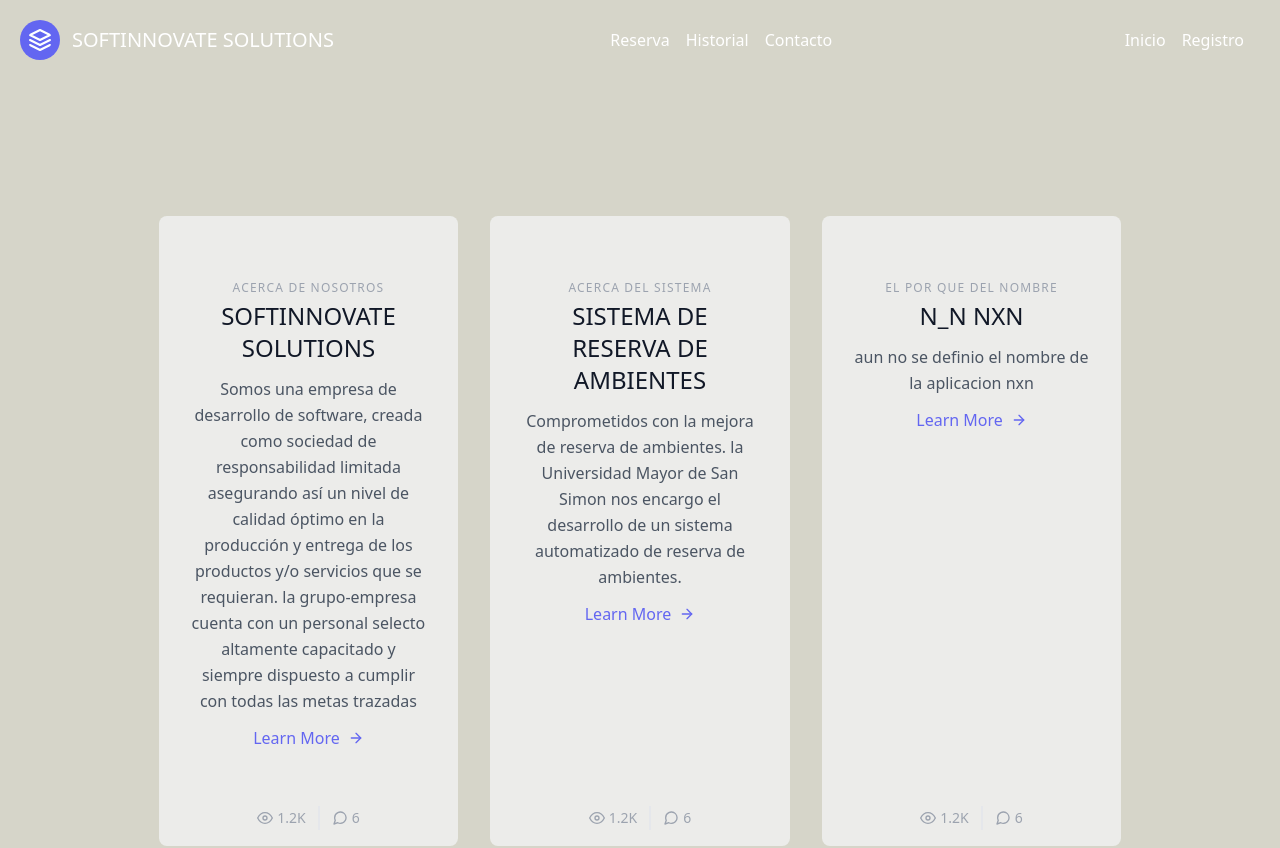
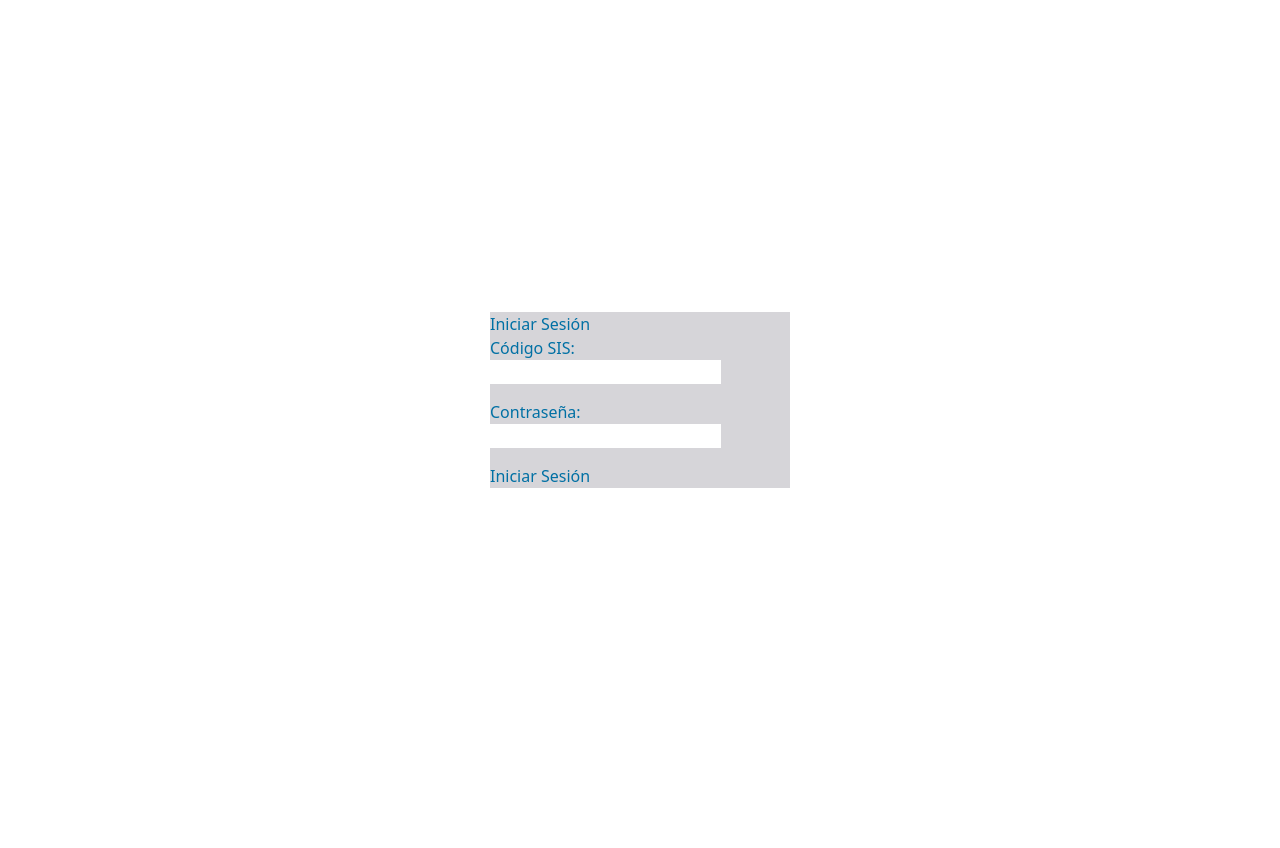
Before and after one commit to SoftInnovate-Solutions/sistema-reserva-auditorios-FRONTEND, a React (Vite) app: page /iniciar-sesion in a window 1280 px wide. Before the commit this address led to /. Shown: the top 848 px of the page. After the commit the page ends 800 px from the top, so only its background shows below. Built offline with nearby package versions, Linux system fonts and the light colour scheme.

Commit message:
Implementando rutas protegidas

```diff
--- a/src/App.jsx
+++ b/src/App.jsx
@@ -1,39 +1,86 @@
+import React, { useEffect, useState } from 'react';
+
+
 import Layaut from "./components/layaut";
 import Button from "./components/button";
 import NavBar from "./components/navbar";
 import Bloques from "./components/bloques";
-import {Navigate, Routes,Route  } from "react-router-dom";
+
+import { Navigate, Routes, Route } from "react-router-dom";
 import Inicio from './pages/inicio';
-import Registro from './pages/registro';
-import Reserva from './pages/reserva';
-import Historial from './pages/historial';
-import Contacto from './pages/contacto';
 import Footer from "./components/footer";
 
+import IniciarSesion from './pages/IniciarSesion';
+
+import GestionAmbiente from './pages/GestionarAmbiente';
+import AjustarReserva from './pages/AjustarReserva';
+import Dashboard from './pages/Dashboard';
+import Notificaciones from './pages/Notificaciones';
+
+import MisReservas from './pages/MisReservas';
+import Historial from './pages/Historial';
+import NotificacionesUsuario from './pages/NotificacionesUsuario';
+
 function App() {
+  const [rol, setRol] = useState(localStorage.getItem('saveRol'));
 
+  const handleLogin = (userData) => {
+    setRol(userData.codigoSis);
+    if (localStorage.getItem('saveRol') == null) {
+      localStorage.setItem('saveRol', userData.codigoSis)
+    }
+  };
 
   return (
     <>
-      <div className="bg-casas min-h-screen">
-        <NavBar></NavBar>
-        <Layaut>
+      {rol === null ? (
+        <>
+          <Routes>
+            <Route path="/iniciar-sesion" element={<IniciarSesion login={handleLogin} />} />
+            <Route path='*' element={<Navigate to="/iniciar-sesion"></Navigate>}></Route>
+          </Routes>
+        </>
+      ) : (
+        <>
+          {rol === 'admi' ? (
+            <>
+              <div className="bg-casas min-h-screen">
+                <NavBar></NavBar>
+                <Layaut>
 
-            <Routes>
-              <Route path = '/' element ={<Inicio></Inicio>}></Route>
-              <Route path = '/registro' element={<Registro></Registro>}></Route>
-              <Route path = '/Reserva' element={<Reserva></Reserva>}></Route>
-              <Route path = '/Historial' element={<Historial></Historial>}></Route>
-              <Route path = '/Contacto' element={<Contacto></Contacto>}></Route>
-              <Route path = '*' element={<Navigate to= "/"></Navigate>}></Route>
+                  <Routes>
+                    <Route path='/' element={<Inicio />}></Route>
+                    <Route path='/gestionar-ambiente' element={<GestionAmbiente />}></Route>
+                    <Route path='/ajustar-reserva' element={<AjustarReserva />}></Route>
+                    <Route path='/dashboard' element={<Dashboard />}></Route>
+                    <Route path='/notificaciones' element={<Notificaciones />}></Route>
+                    <Route path='*' element={<Navigate to="/"></Navigate>}></Route>
+                  </Routes>
+                </Layaut>
+                <Footer />
+              </div>
+            </>
+          ) : (
+            <>
+              <div className="bg-casas min-h-screen">
+                <NavBar></NavBar>
+                <Layaut>
 
+                  <Routes>
+                    <Route path='/' element={<Inicio />}></Route>
+                    <Route path='/mis-reservas' element={<MisReservas />}></Route>
+                    <Route path='/historial' element={<Historial />}></Route>
+                    <Route path='/notificaciones' element={<NotificacionesUsuario />}></Route>
+                    <Route path='*' element={<Navigate to="/"></Navigate>}></Route>
+                  </Routes>
+                </Layaut>
+                <Footer />
+              </div>
+            </>
+          )}
+        </>
+      )}
 
-
-            </Routes>
-
-        </Layaut>
-        <Footer/>
-      </div>
     </>
   )
 }
--- a/src/components/navbar.jsx
+++ b/src/components/navbar.jsx
@@ -1,25 +1,45 @@
 import { NavLink } from "react-router-dom";
+import React, { useEffect, useState } from 'react';
 
 export const NavBar = () => {
   const btnLink = 'block inline-block py-1 text-white hover:text-secondary cursor-pointer mr-4'
   const activeLink = 'block inline-block py-1 text-secondary mr-4'
+
+  const handleLogout = () => {
+    localStorage.removeItem('saveRol'); // Borra el dato del localStorage
+    window.location.reload(); // Recarga la página
+  };
+
+  const [rol, setRol] = useState(null);
+
+  const obtenerRol = () => {
+    const datoGuardado = localStorage.getItem('saveRol');
+    setRol(datoGuardado);
+  };
+
+  useEffect(() => {
+    obtenerRol();
+  }, []);
   return (
-    <header className ="text-gray-600 body-font">
-    <div className ="container mx-auto flex flex-wrap p-5 flex-col md:flex-row items-center">
-      <a className ="flex title-font font-medium items-center text-gray-900 mb-4 md:mb-0">
-        <svg xmlns="http://www.w3.org/2000/svg" fill="none" stroke="currentColor" stroke-linecap="round" stroke-linejoin="round" stroke-width="2" className ="w-10 h-10 text-white p-2 bg-indigo-500 rounded-full" viewBox="0 0 24 24">
+    <>
+      {rol === 'admi' ? (
+        <header className="text-gray-600 body-font">
+          <div className="container mx-auto flex flex-wrap p-5 flex-col md:flex-row items-center">
+            <a className="flex title-font font-medium items-center text-gray-900 mb-4 md:mb-0">
+              <svg xmlns="http://www.w3.org/2000/svg" fill="none" stroke="currentColor" stroke-linecap="round" stroke-linejoin="round" stroke-width="2" className="w-10 h-10 text-white p-2 bg-indigo-500 rounded-full" viewBox="0 0 24 24">
                 <path d="M12 2L2 7l10 5 10-5-10-5zM2 17l10 5 10-5M2 12l10 5 10-5"></path>
               </svg>
-        <span className ="ml-3 text-xl font-semiblod text-white">SOFTINNOVATE SOLUTIONS</span>
+              <span className="ml-3 text-xl font-semiblod text-white">SOFTINNOVATE SOLUTIONS</span>
             </a>
-      <nav className ="md:ml-auto md:mr-auto flex flex-wrap items-center text-base justify-center">
+            <nav className="md:ml-auto md:mr-auto flex flex-wrap items-center text-base justify-center">
 
-       <NavLink to="/reserva" className={ ({isActive}) => isActive?activeLink:btnLink}>Reserva</NavLink>
-       <NavLink to="/historial"className={ ({isActive}) => isActive?activeLink:btnLink}>Historial</NavLink>
-       <NavLink to="/contacto"className={ ({isActive}) => isActive?activeLink:btnLink}>Contacto</NavLink>
+              <NavLink to="/gestionar-ambiente" className={({ isActive }) => isActive ? activeLink : btnLink}>Gestionar ambiente</NavLink>
+              <NavLink to="/ajustar-reserva" className={({ isActive }) => isActive ? activeLink : btnLink}>Ajustar reserva</NavLink>
+              <NavLink to="/dashboard" className={({ isActive }) => isActive ? activeLink : btnLink}>Dashboard</NavLink>
+              <NavLink to="/notificaciones" className={({ isActive }) => isActive ? activeLink : btnLink}>Notificaciones</NavLink>
             </nav>
-      <NavLink to="/inicio"className={ ({isActive}) => isActive?activeLink:btnLink}>Inicio</NavLink>
-      <NavLink to="/registro"className={ ({isActive}) => isActive?activeLink:btnLink}>Registro</NavLink>
+            <NavLink to="/inicio" className={({ isActive }) => isActive ? activeLink : btnLink}>Inicio</NavLink>
+            <NavLink to="/salir" className={activeLink} onClick={handleLogout}>Salir</NavLink>
 
             {/* <button className ="inline-flex items-center bg-gray-100 border-0 py-1 px-3 focus:outline-none hover:bg-gray-200 rounded text-base mt-4 md:mt-0">Button
           <svg fill="none" stroke="currentColor" stroke-linecap="round" stroke-linejoin="round" stroke-width="2" className ="w-4 h-4 ml-1" viewBox="0 0 24 24">
@@ -28,6 +48,33 @@ export const NavBar = () => {
         </button>*/}
           </div>
         </header>
+      ) : (
+        <header className="text-gray-600 body-font">
+          <div className="container mx-auto flex flex-wrap p-5 flex-col md:flex-row items-center">
+            <a className="flex title-font font-medium items-center text-gray-900 mb-4 md:mb-0">
+              <svg xmlns="http://www.w3.org/2000/svg" fill="none" stroke="currentColor" stroke-linecap="round" stroke-linejoin="round" stroke-width="2" className="w-10 h-10 text-white p-2 bg-indigo-500 rounded-full" viewBox="0 0 24 24">
+                <path d="M12 2L2 7l10 5 10-5-10-5zM2 17l10 5 10-5M2 12l10 5 10-5"></path>
+              </svg>
+              <span className="ml-3 text-xl font-semiblod text-white">SOFTINNOVATE SOLUTIONS</span>
+            </a>
+            <nav className="md:ml-auto md:mr-auto flex flex-wrap items-center text-base justify-center">
+
+              <NavLink to="/mis-reservas" className={({ isActive }) => isActive ? activeLink : btnLink}>Mis reservas</NavLink>
+              <NavLink to="/historial" className={({ isActive }) => isActive ? activeLink : btnLink}>Historial</NavLink>
+              <NavLink to="/notificaciones" className={({ isActive }) => isActive ? activeLink : btnLink}>Notificaciones</NavLink>
+            </nav>
+            <NavLink to="/inicio" className={({ isActive }) => isActive ? activeLink : btnLink}>Inicio</NavLink>
+            <NavLink to="/salir" className={activeLink} onClick={handleLogout}>Salir</NavLink>
+
+            {/* <button className ="inline-flex items-center bg-gray-100 border-0 py-1 px-3 focus:outline-none hover:bg-gray-200 rounded text-base mt-4 md:mt-0">Button
+          <svg fill="none" stroke="currentColor" stroke-linecap="round" stroke-linejoin="round" stroke-width="2" className ="w-4 h-4 ml-1" viewBox="0 0 24 24">
+            <path d="M5 12h14M12 5l7 7-7 7"></path>
+          </svg>
+        </button>*/}
+          </div>
+        </header>
+    )}
+    </>
   )
 }
 export default NavBar;
--- /dev/null
+++ b/src/pages/AjustarReserva.jsx
@@ -0,0 +1,7 @@
+const AjustarAmbiente = () => {
+    return (
+      <div>AjustarAmbiente</div>
+    )
+  }
+
+  export default AjustarAmbiente
--- /dev/null
+++ b/src/pages/Dashboard.jsx
@@ -0,0 +1,6 @@
+const Dashboard = () => {
+    return (
+        <div>Dashboard</div>
+    )
+}
+export default Dashboard
--- /dev/null
+++ b/src/pages/GestionarAmbiente.jsx
@@ -0,0 +1,7 @@
+const GestionarAmbiente = () => {
+    return (
+      <div>GestionarAmbiente</div>
+    )
+  }
+
+  export default GestionarAmbiente
--- /dev/null
+++ b/src/pages/IniciarSesion.jsx
@@ -0,0 +1,55 @@
+// IniciarSesion.jsx
+import React, { useState } from 'react';
+import { useNavigate } from 'react-router-dom';
+
+const IniciarSesion = ({ login }) => {
+  const [codigoSis, setCodigoSis] = useState('');
+  const [contrasena, setContrasena] = useState('');
+  const navigate = useNavigate();
+
+  const handleCodigoSisChange = (e) => setCodigoSis(e.target.value);
+  const handleContrasenaChange = (e) => setContrasena(e.target.value);
+
+  const handleSubmit = (e) => {
+    e.preventDefault();
+    //console.log(codigoSis, '--------',contrasena)
+    // Aquí podrías realizar la validación del código SIS y la contraseña
+    // y luego llamar a la función de inicio de sesión proporcionada por el contexto de autenticación
+    login({ codigoSis, contrasena });
+    navigate('/'); // Redirigir a la página principal después de iniciar sesión
+  };
+
+  return (
+    <div style={{ display: 'flex', justifyContent: 'center', alignItems: 'center', minHeight: '100vh' }}>
+      <div style={{ width: '300px' , background: '#D6D5D9'}}>
+        <h1>Iniciar Sesión</h1>
+        <form onSubmit={handleSubmit}>
+          <div style={{ marginBottom: '1rem' }}>
+            <label htmlFor="codigoSis">Código SIS:</label>
+            <input
+              type="text"
+              id="codigoSis"
+              value={codigoSis}
+              onChange={handleCodigoSisChange}
+              required
+            />
+          </div>
+          <div style={{ marginBottom: '1rem' }}>
+            <label htmlFor="contrasena">Contraseña:</label>
+            <input
+              type="password"
+              id="contrasena"
+              value={contrasena}
+              onChange={handleContrasenaChange}
+              required
+            />
+          </div>
+          <button type="submit">Iniciar Sesión</button>
+        </form>
+      </div>
+    </div>
+  );
+};
+
+export default IniciarSesion;
+//
--- /dev/null
+++ b/src/pages/MisReservas.jsx
@@ -0,0 +1,7 @@
+const MisReservas = () => {
+    return (
+      <div>MisReservas</div>
+    )
+  }
+
+  export default MisReservas
--- /dev/null
+++ b/src/pages/Notificaciones.jsx
@@ -0,0 +1,7 @@
+const Notificaciones= () => {
+    return (
+      <div>Notificaciones</div>
+    )
+  }
+
+  export default Notificaciones
--- /dev/null
+++ b/src/pages/NotificacionesUsuario.jsx
@@ -0,0 +1,7 @@
+const NotificacionesUsuario = () => {
+    return (
+      <div>NotificacionesUsuario</div>
+    )
+  }
+
+  export default NotificacionesUsuario
--- a/src/pages/contacto.jsx
+++ /dev/null
@@ -1,7 +0,0 @@
-const Contacto = () => {
-    return (
-      <div>Contacto</div>
-    )
-  }
-
-  export default Contacto
--- a/src/pages/registro.jsx
+++ /dev/null
@@ -1,6 +0,0 @@
-const Registro = () => {
-    return (
-        <div>Registro</div>
-    )
-}
-export default Registro
--- a/src/pages/reserva.jsx
+++ /dev/null
@@ -1,7 +0,0 @@
-const Reserva = () => {
-    return (
-      <div>Reserva</div>
-    )
-  }
-
-  export default Reserva
```
Lines whose indentation alone changed are shown as unchanged.
